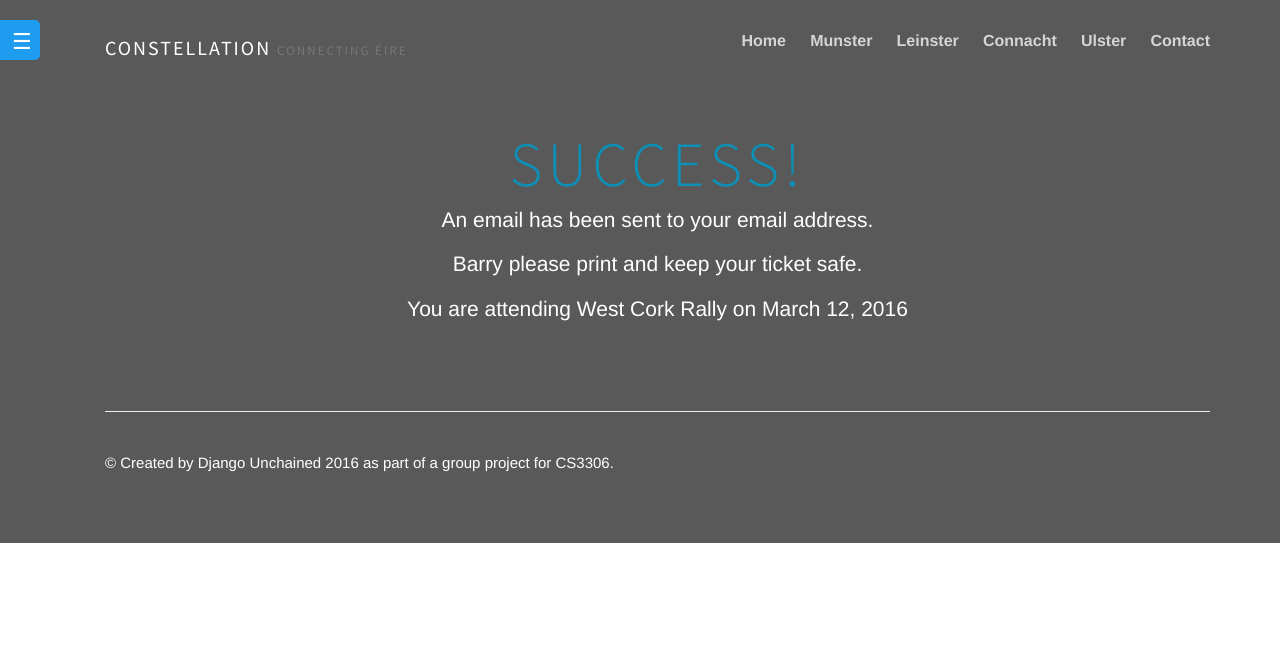
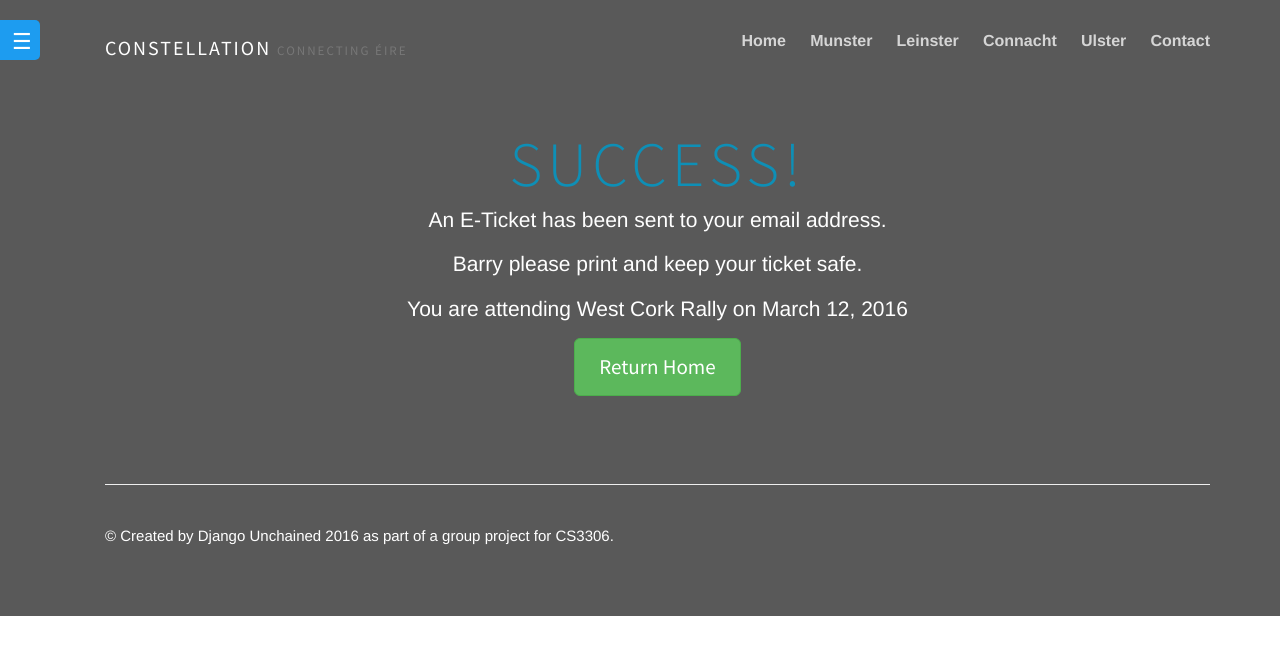
Before and after one commit to teamazim/django_unchained, a Django app: page /constellation/generateticket/1/ in a window 1280 px wide. Shown: the top 659 px of the page. Run offline with Django 3.2, Linux system fonts and the light colour scheme; a user stored in the database is signed in; data comes from the database, SQL or seed files in the repository; some libraries are stand-ins or nearby versions.

Commit message:
update
update

```diff
--- a/constellation/templates/constellation/success.html
+++ b/constellation/templates/constellation/success.html
@@ -23,8 +23,9 @@
 	<!-- Jumbotron -->
 	  <div class="jumbotron">
 			<h1>Success!</h1>
-			<p class="lead">An email has been sent to your email address.</p>
+			<p class="lead">An E-Ticket has been sent to your email address.</p>
 			<p class="lead">{{ profile.first_name }} please print and keep your ticket safe.</p>
 			<p class="lead">You are attending {{ event.title }} on {{ event.startDate }}</p>
+			<p><a class="btn btn-lg btn-success" href="/constellation/" role="button">Return Home</a></p>
 	  </div>
 {% endblock %}
```
